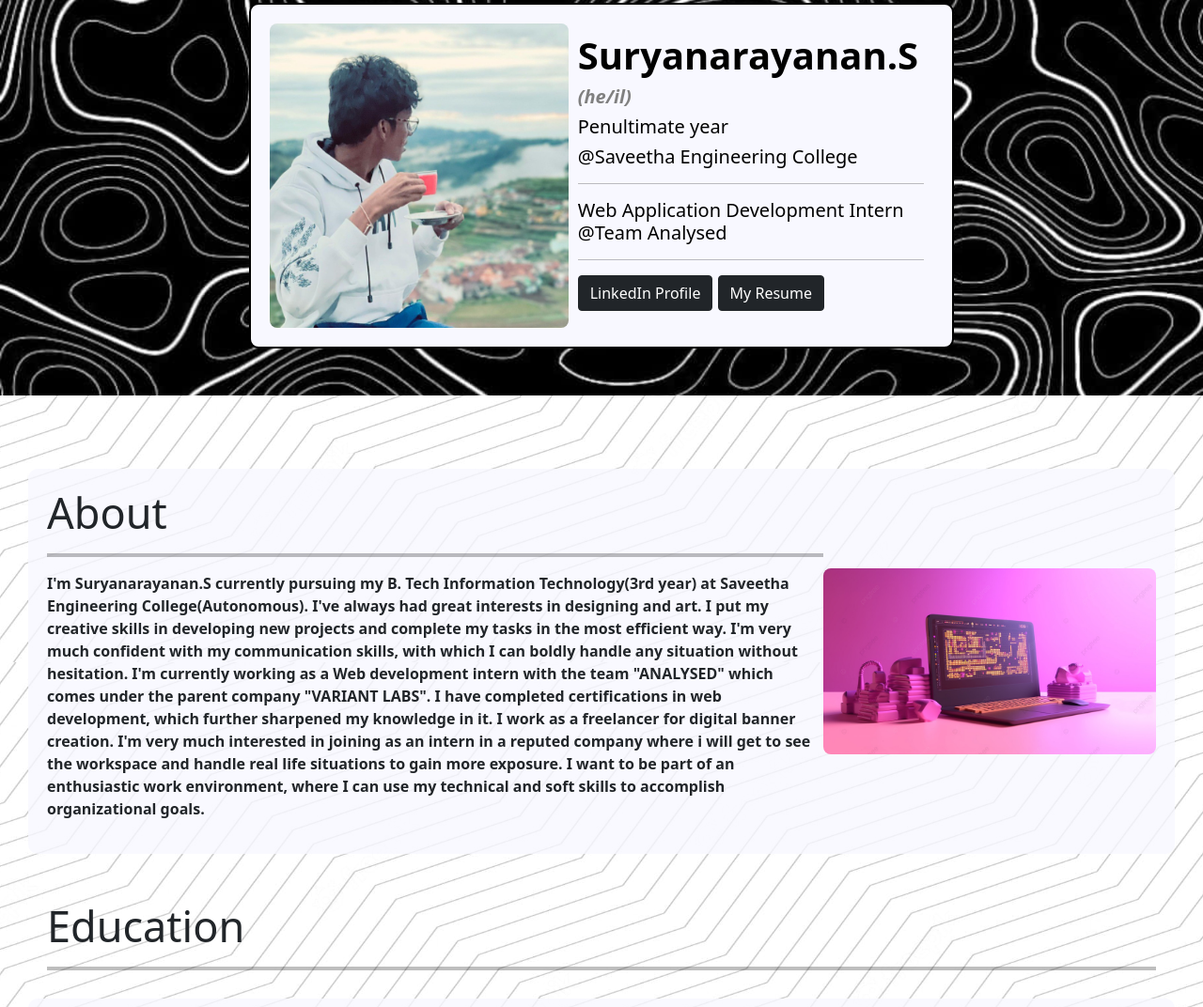
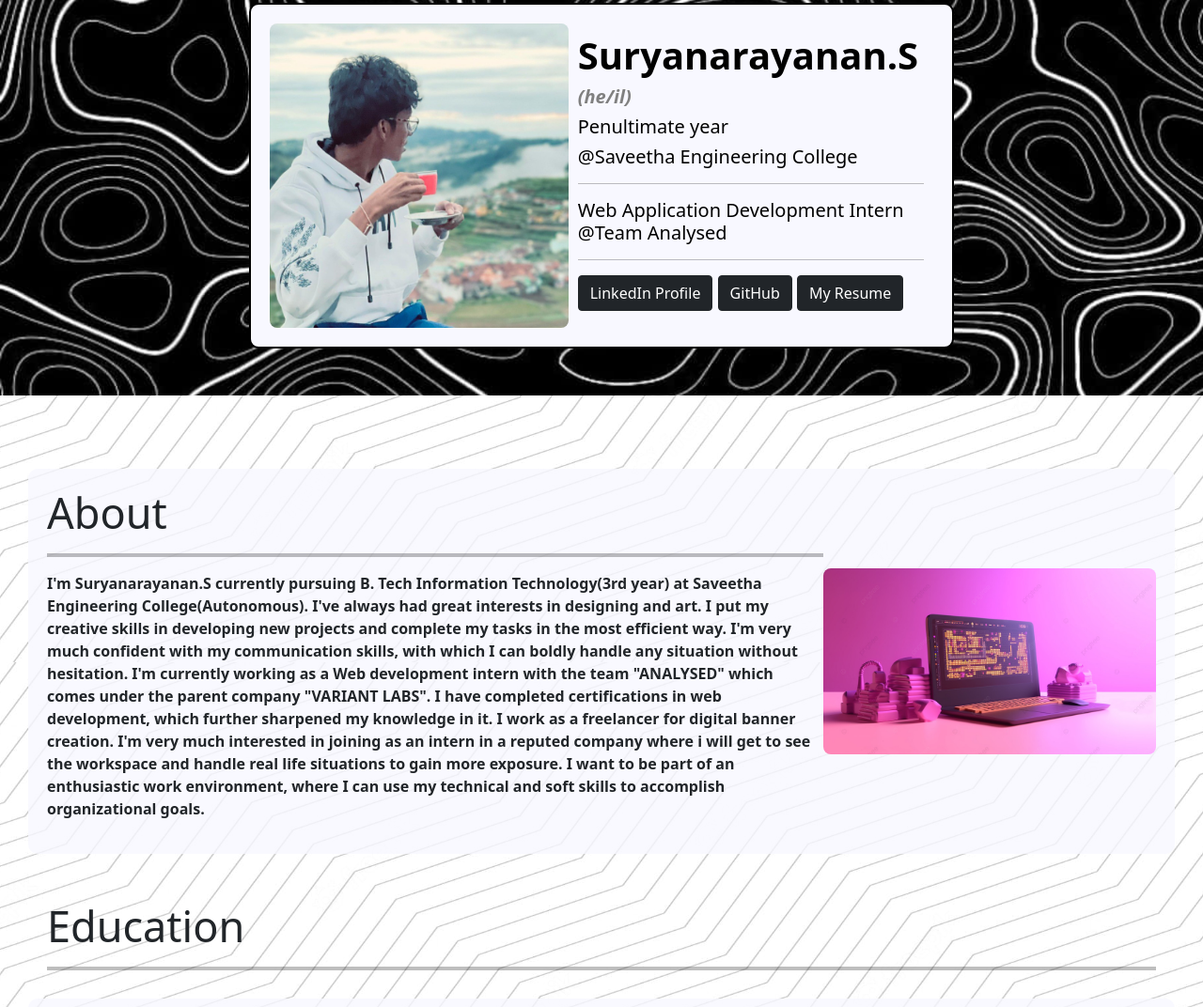
Before and after one commit to suryawarrior36/Portfolio, a plain HTML site: page index.html in a window 1280 px wide. Shown: the part 95-1167 px from the top of the page at 94% size. Drawn offline with nearby package versions, Linux system fonts and the light colour scheme.

Commit message:
updated commit

```diff
--- a/index.html
+++ b/index.html
@@ -31,8 +31,8 @@
     	<h5>
     		<div>
     		<a href="https://www.linkedin.com/in/suryanarayanan-s-544ab1244/" target="_blank" class="btn btn-dark">LinkedIn Profile</a>
-    		<a href="RESUME new.pdf" target="_blank" class="btn btn-dark">My Resume</a>
-
+    		<a href="https://github.com/suryawarrior36" target="_blank" class="btn btn-dark">GitHub</a>
+			<a href="RESUME new.pdf" target="_blank" class="btn btn-dark">My Resume</a>
     	</div>
     	</h5>
 	</div>
@@ -45,7 +45,7 @@
 	<div>
 		<h2 style="font-size: 45px;">About</h2>
 		<hr style="border: 2px solid black">
-		<p><b>I'm Suryanarayanan.S currently pursuing my B. Tech Information Technology(3rd year) at Saveetha Engineering College(Autonomous). I've always had great interests in designing and art. I put my creative skills in developing new projects and complete my tasks in the most efficient way. I'm very much confident with my communication skills, with which I can boldly handle any situation without hesitation. I'm currently working as a Web development intern with the team "ANALYSED" which comes under the parent company "VARIANT LABS". I have completed certifications in web development, which further sharpened my knowledge in it. I work as a freelancer for digital banner creation. I'm very much interested in joining as an intern in a reputed company where i will get to see the workspace and handle real life situations to gain more exposure. I want to be part of an enthusiastic work environment, where I can use my technical and soft skills to accomplish organizational goals.</b></p>
+		<p><b>I'm Suryanarayanan.S currently pursuing B. Tech Information Technology(3rd year) at Saveetha Engineering College(Autonomous). I've always had great interests in designing and art. I put my creative skills in developing new projects and complete my tasks in the most efficient way. I'm very much confident with my communication skills, with which I can boldly handle any situation without hesitation. I'm currently working as a Web development intern with the team "ANALYSED" which comes under the parent company "VARIANT LABS". I have completed certifications in web development, which further sharpened my knowledge in it. I work as a freelancer for digital banner creation. I'm very much interested in joining as an intern in a reputed company where i will get to see the workspace and handle real life situations to gain more exposure. I want to be part of an enthusiastic work environment, where I can use my technical and soft skills to accomplish organizational goals.</b></p>
 	</div>
 	<img class="about-img" src="minimalist.jpg">
 </div>
```
Also changed, not shown: black.jpg (added).
